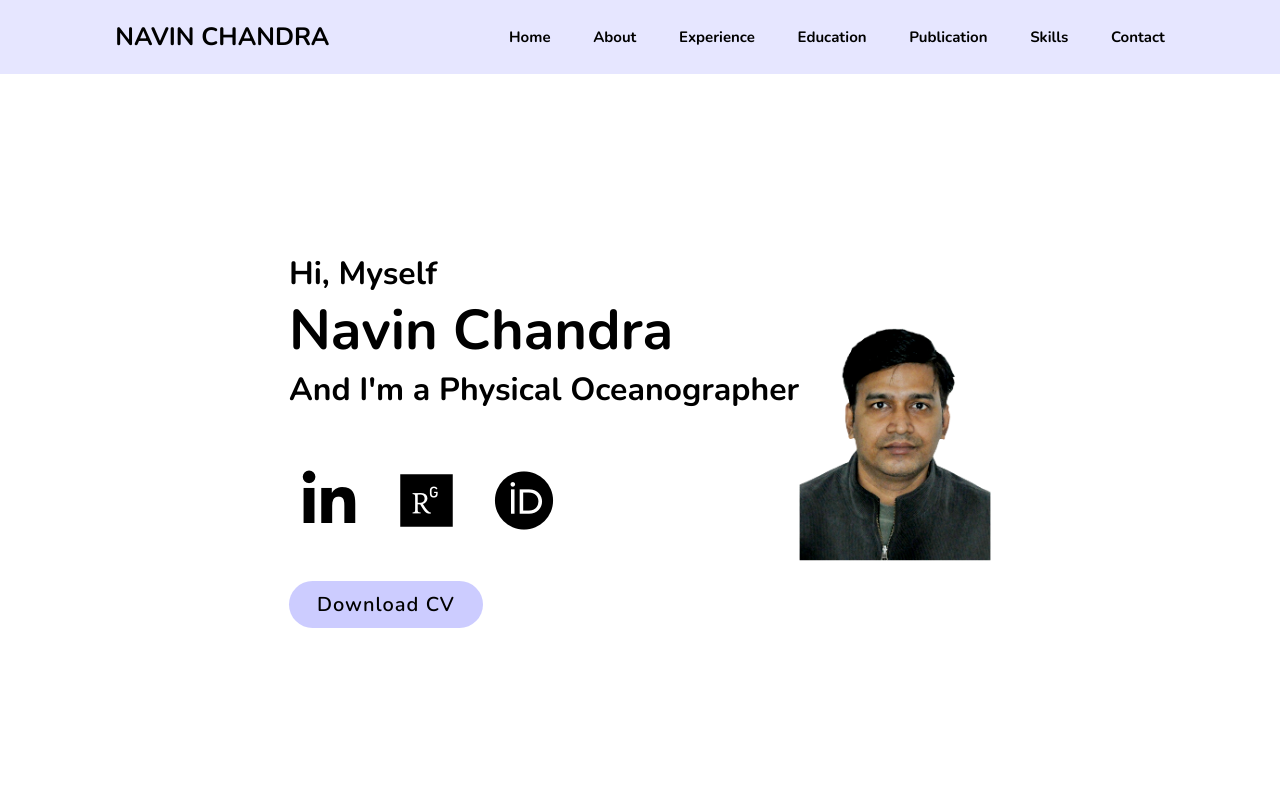
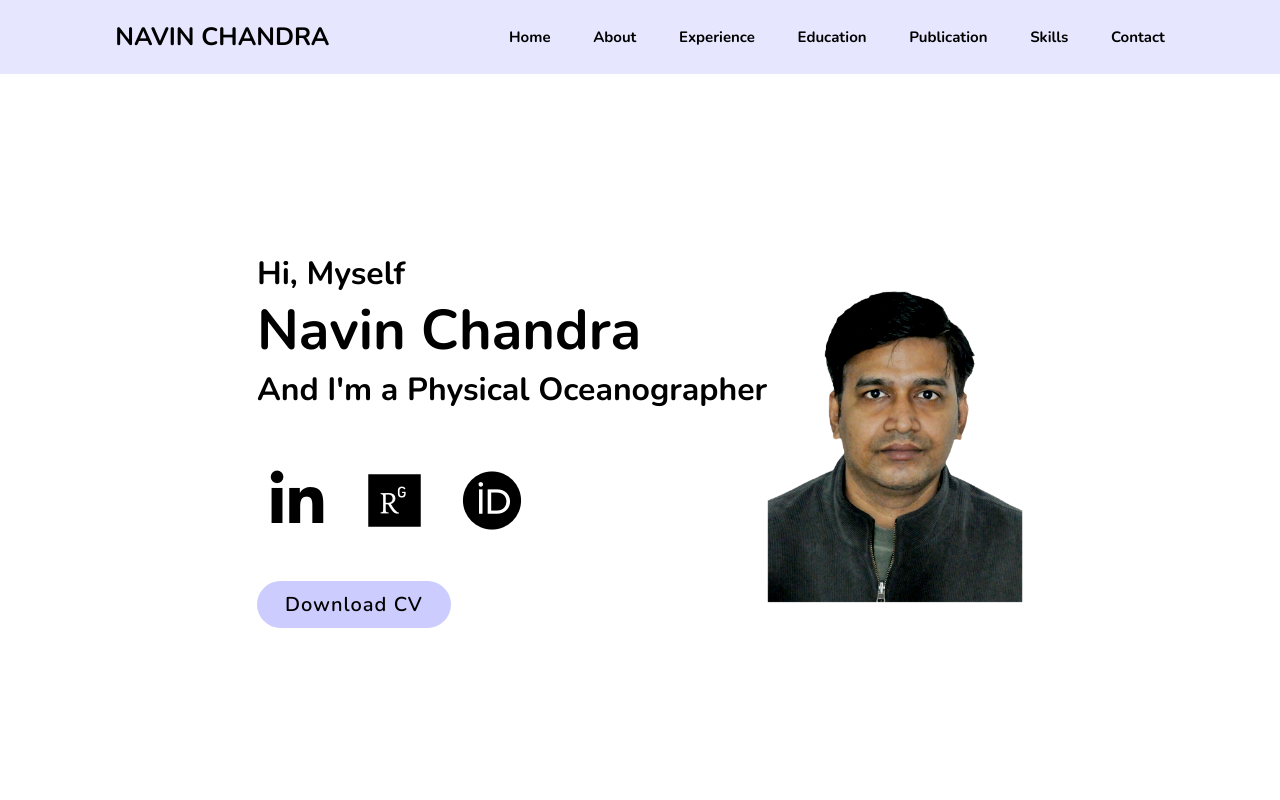
Before and after one commit to chandra04/chandra04.github.io, a plain HTML site: page index.html in a window 1280 px wide. Shown: the top 800 px of the page. Drawn offline with nearby package versions, Linux system fonts and the light colour scheme.

Commit message:
Update style.css

```diff
--- a/style.css
+++ b/style.css
@@ -121,7 +121,7 @@ span {
 }
 
 .home-img img {
-    width: 15vw;
+    width: 20vw;
     animation:  none;/*floatImage 4s ease-in-out infinite;*/
 }
 
```
